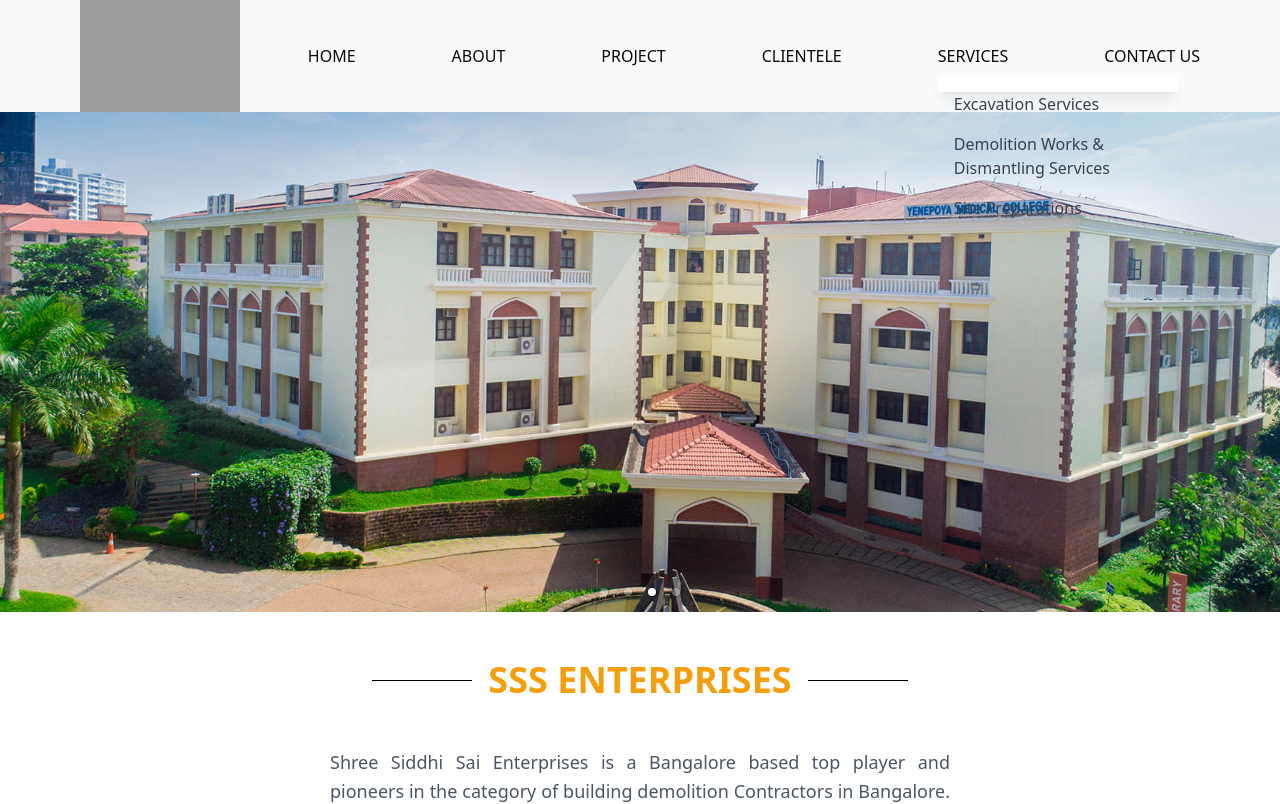
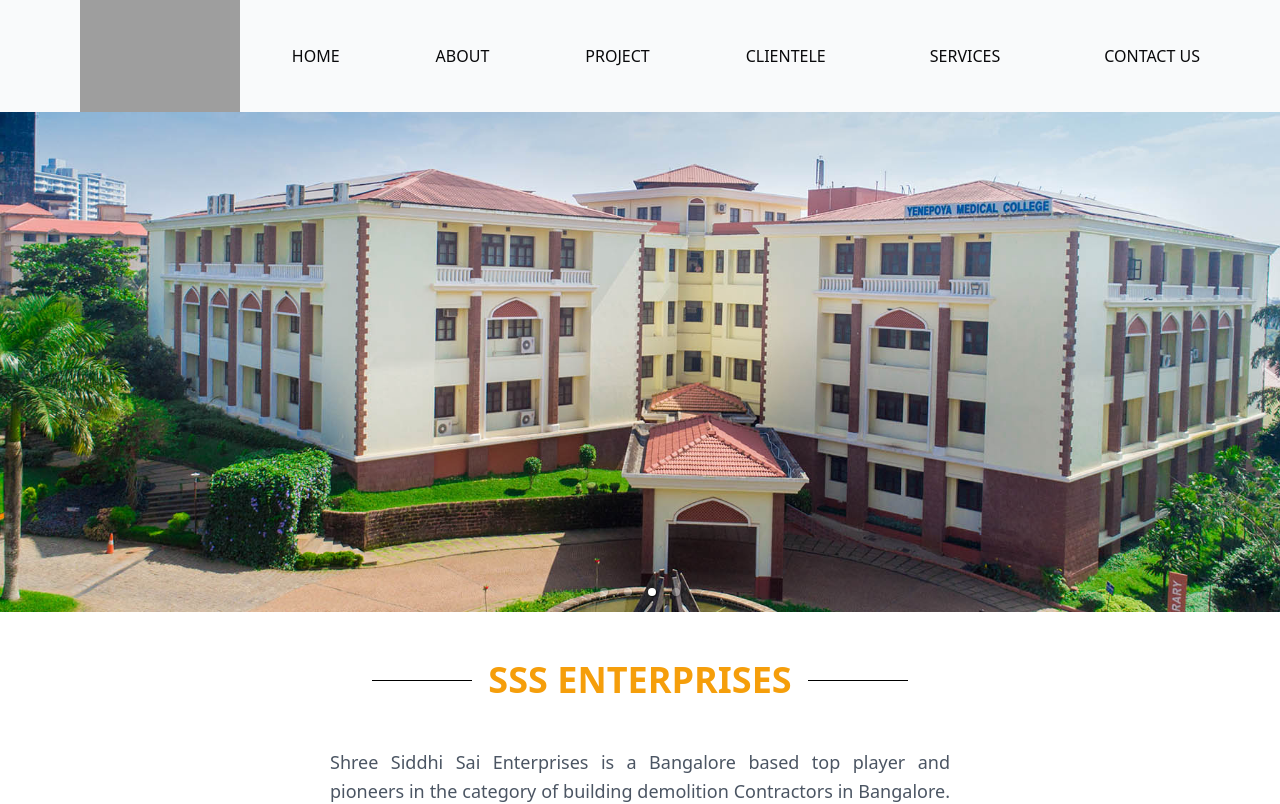
Before and after one commit to akshitchowdhury/chethan_const, a React (Create React App) app: page / in a window 1280 px wide. Shown: the top 804 px of the page. Built offline with nearby package versions, Linux system fonts and the light colour scheme; grey boxes are pictures that could not be loaded.

Commit message:
MobileFunc

```diff
--- a/src/components/Nav/ServicesDropdown/ServicesDropdown.jsx
+++ b/src/components/Nav/ServicesDropdown/ServicesDropdown.jsx
@@ -1,67 +1,83 @@
-import React, { useState } from 'react';
-import { Link } from 'react-router-dom';
+import React, { useState, useEffect, useRef } from 'react'
+import { Link } from 'react-router-dom'
 
-const ServicesDropdown = () => {
-  const [isOpen, setIsOpen] = useState(false);
+export default function ServicesDropdown() {
+  const [isOpen, setIsOpen] = useState(false)
+  const [isMobile, setIsMobile] = useState(false)
+  const dropdownRef = useRef(null)
 
-  // Handle click event for mobile view
-  const handleClick = () => {
-    setIsOpen(!isOpen); // Toggle dropdown for mobile
-  };
+  useEffect(() => {
+    const checkIfMobile = () => {
+      setIsMobile(window.innerWidth < 768) // Adjust this breakpoint as needed
+    }
+
+    checkIfMobile()
+    window.addEventListener('resize', checkIfMobile)
+
+    return () => window.removeEventListener('resize', checkIfMobile)
+  }, [])
+
+  useEffect(() => {
+    const handleClickOutside = (event) => {
+      if (dropdownRef.current && !dropdownRef.current.contains(event.target)) {
+        setIsOpen(false)
+      }
+    }
+
+    if (isMobile) {
+      document.addEventListener('mousedown', handleClickOutside)
+    }
+
+    return () => {
+      document.removeEventListener('mousedown', handleClickOutside)
+    }
+  }, [isMobile])
+
+  const toggleDropdown = () => {
+    if (isMobile) {
+      setIsOpen(!isOpen)
+    }
+  }
 
   return (
     <div
+      ref={dropdownRef}
       className="relative group text-left z-50"
-      onMouseEnter={() => window.innerWidth > 768 && setIsOpen(true)}
-      onMouseLeave={() => window.innerWidth > 768 && setIsOpen(false)}
+      onMouseEnter={() => !isMobile && setIsOpen(true)}
+      onMouseLeave={() => !isMobile && setIsOpen(false)}
     >
-      {/* Main link with click handler for mobile */}
-      <button
-        onClick={handleClick}
-        className="text-zinc-950 font-medium relative hover:text-amber-400 group focus:outline-none"
+      <p
+        className="text-zinc-950 md:uppercase mx-2 font-medium relative hover:text-amber-400 group"
+        onClick={toggleDropdown}
       >
-        SERVICES
-        <span className="absolute left-0 bottom-[-2px] w-full h-[2px] bg-amber-400 transform scale-x-0 transition-transform duration-300 group-hover:scale-x-100"></span>
-      </button>
+        Services
+        <span className="absolute left-0 bottom-[-2px] w-full h-[2px] md:bg-amber-400 transform scale-x-0 transition-transform duration-300 group-hover:scale-x-100"></span>
+      </p>
 
       {/* Dropdown Menu */}
-      <div
-        className={`absolute left-0 mt-2 w-60 bg-white shadow-lg py-2 transition-all duration-300 ease-in-out ${
-          isOpen ? 'max-h-[400px] opacity-100' : 'max-h-0 opacity-0 md:opacity-100'
-        }`}
-      >
-        <ul className="opacity-100 transition-opacity duration-300">
+      {isOpen && (
+        <ul className={`
+                    md:absolute md:left-0 md:mt-2 md:w-60 md:shadow-lg
+          w-full overflow-hidden transition-all duration-300 ease-in-out
+          ${isOpen ? 'max-h-[400px] opacity-100' : 'max-h-0 opacity-0 md:opacity-100'}
+        `}>
           <li>
-            <Link
-              to="/excavation"
-              className="block px-4 py-2 text-gray-700 hover:bg-amber-400 hover:text-white transition-colors duration-200"
-              onClick={() => setIsOpen(false)} // Close dropdown on mobile after clicking a link
-            >
+            <Link to="/excavation" className="block px-4 py-2 text-gray-700 hover:bg-amber-400 hover:text-white transition-colors duration-200">
               Excavation Services
             </Link>
           </li>
           <li>
-            <Link
-              to="/demolition"
-              className="block px-4 py-2 text-gray-700 hover:bg-amber-400 hover:text-white transition-colors duration-200"
-              onClick={() => setIsOpen(false)}
-            >
+            <Link to="/demolition" className="block px-4 py-2 text-gray-700 hover:bg-amber-400 hover:text-white transition-colors duration-200">
               Demolition Works & Dismantling Services
             </Link>
           </li>
           <li>
-            <Link
-              to="/siteprep"
-              className="block px-4 py-2 text-gray-700 hover:bg-amber-400 hover:text-white transition-colors duration-200"
-              onClick={() => setIsOpen(false)}
-            >
+            <Link to="/siteprep" className="block px-4 py-2 text-gray-700 hover:bg-amber-400 hover:text-white transition-colors duration-200">
               Site Preparations
             </Link>
           </li>
         </ul>
-      </div>
+      )}
     </div>
-  );
-};
-
-export default ServicesDropdown;
+  )
+}
```
